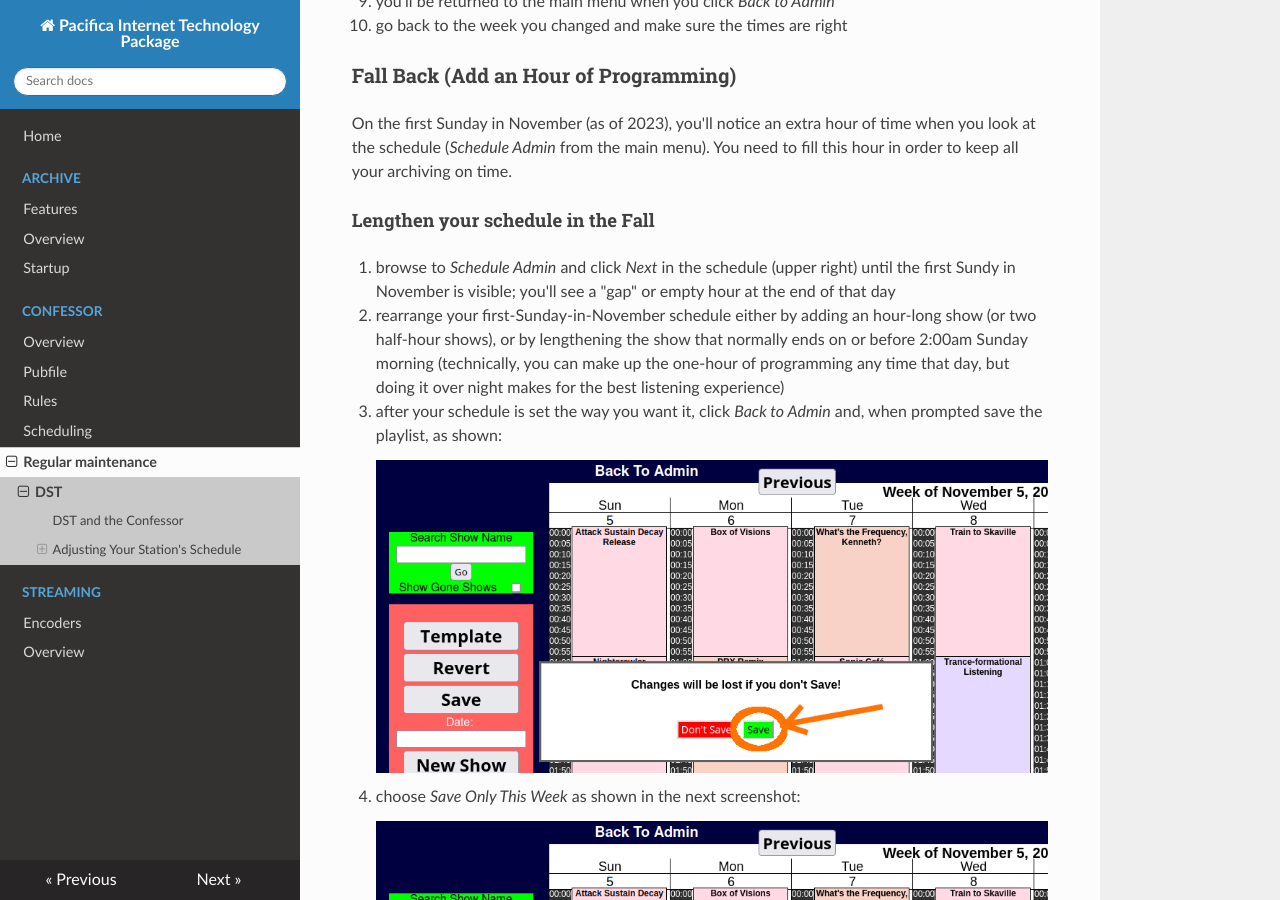
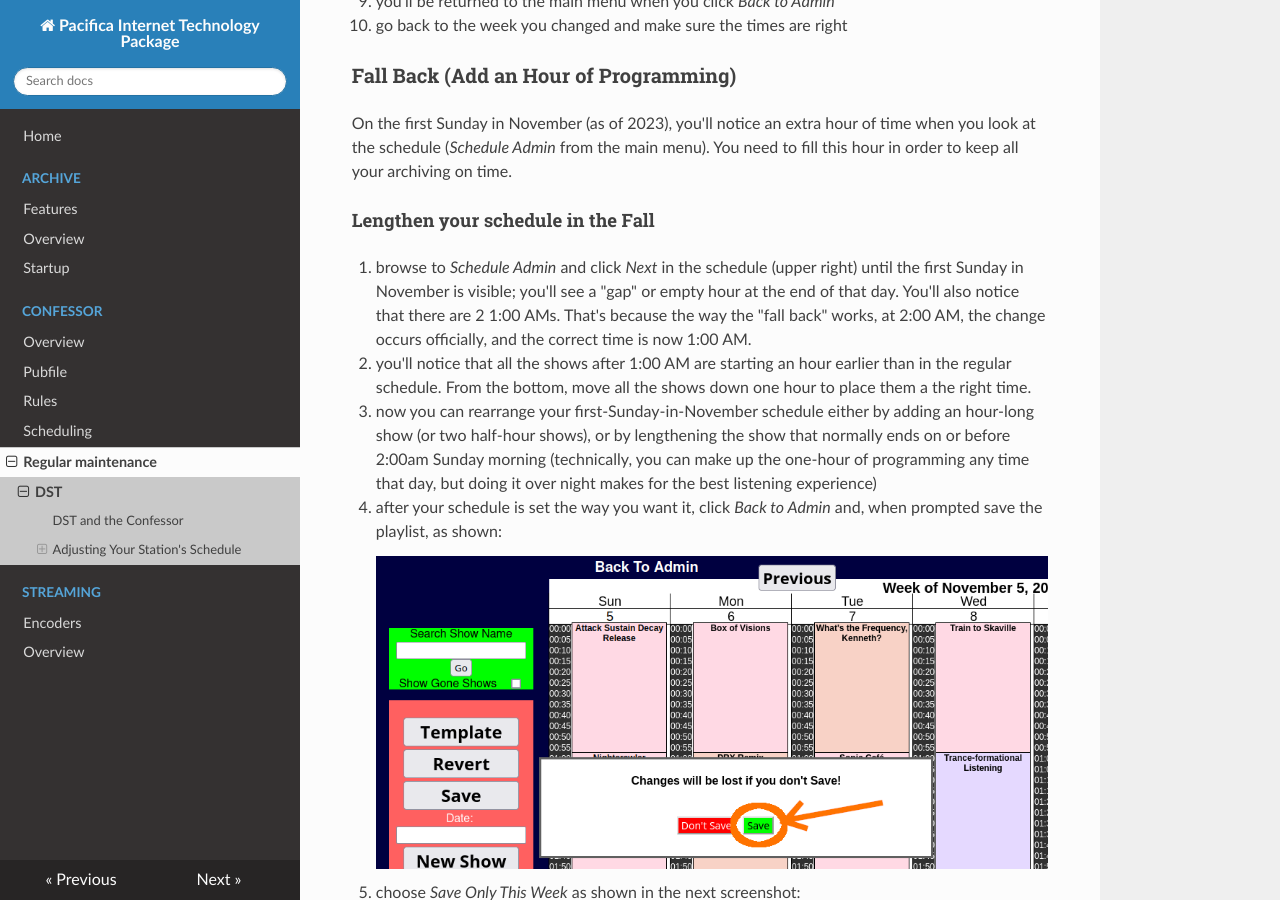
Before and after one commit to opensourceradio/ram, an MkDocs documentation site: the page built from docs/confessor/regular-maintenance/DST.md, in a window 1280 px wide and 900 px high, scrolled down 4685 px. Built offline with MkDocs 1.6.1, drawn with Linux system fonts in a browser that asks for light colours; nearby versions of some CDN libraries.

Commit message:
minor change to dave's addition to DST

```diff
--- a/docs/confessor/regular-maintenance/DST.md
+++ b/docs/confessor/regular-maintenance/DST.md
@@ -129,10 +129,16 @@ need to fill this hour in order to keep all your archiving on time.
 #### Lengthen your schedule in the Fall ####
 
   1. browse to _Schedule Admin_ and click _Next_ in the schedule (upper right)
-     until the first Sundy in November is visible; you'll see a "gap" or empty
-     hour at the end of that day
+     until the first Sunday in November is visible; you'll see a "gap" or empty
+     hour at the end of that day. You'll also notice that there are 2 1:00 AMs.
+	 That's because the way the "fall back" works, at 2:00 AM, the change occurs
+	 officially, and the correct time is now 1:00 AM.
 
-  1. rearrange your first-Sunday-in-November schedule either by adding an
+1.	you'll notice that all the shows after 1:00 AM are starting an hour earlier than in the
+	regular schedule. From the bottom, move all the shows down one hour to
+	place them a the right time.
+
+  1. now you can rearrange your first-Sunday-in-November schedule either by adding an
      hour-long show (or two half-hour shows), or by lengthening the show that
      normally ends on or before 2:00am Sunday morning (technically, you can make
      up the one-hour of programming any time that day, but doing it over night
```
